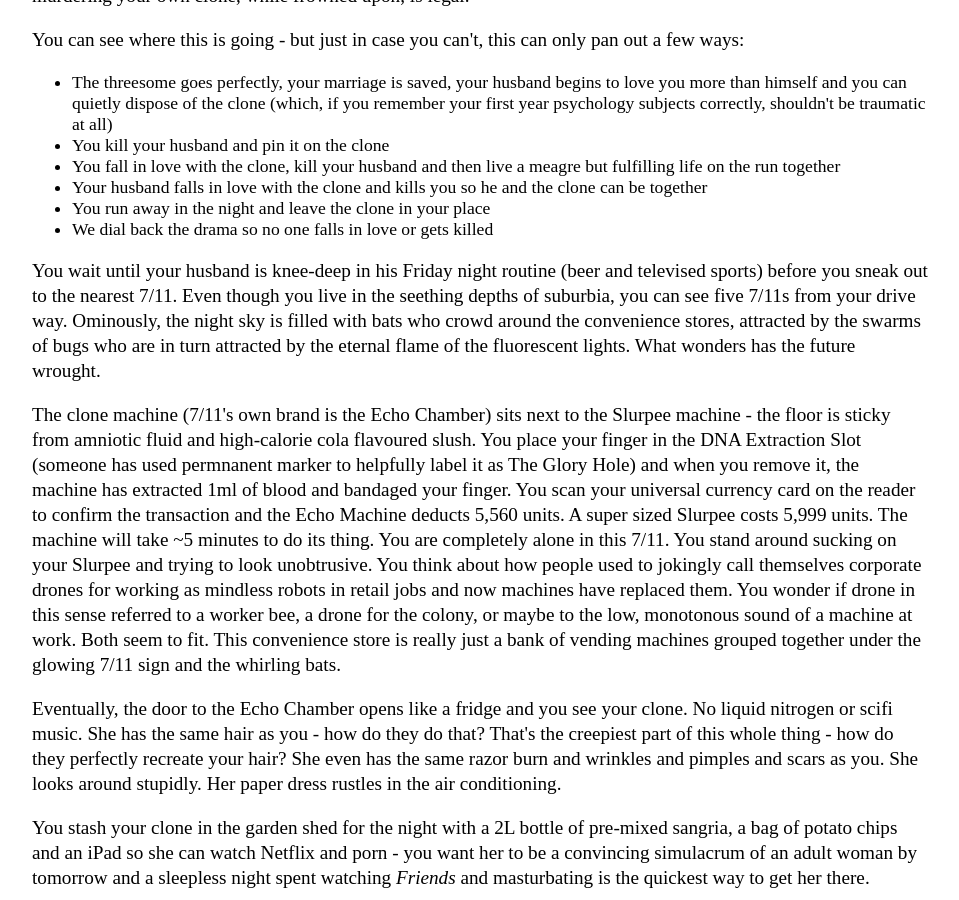
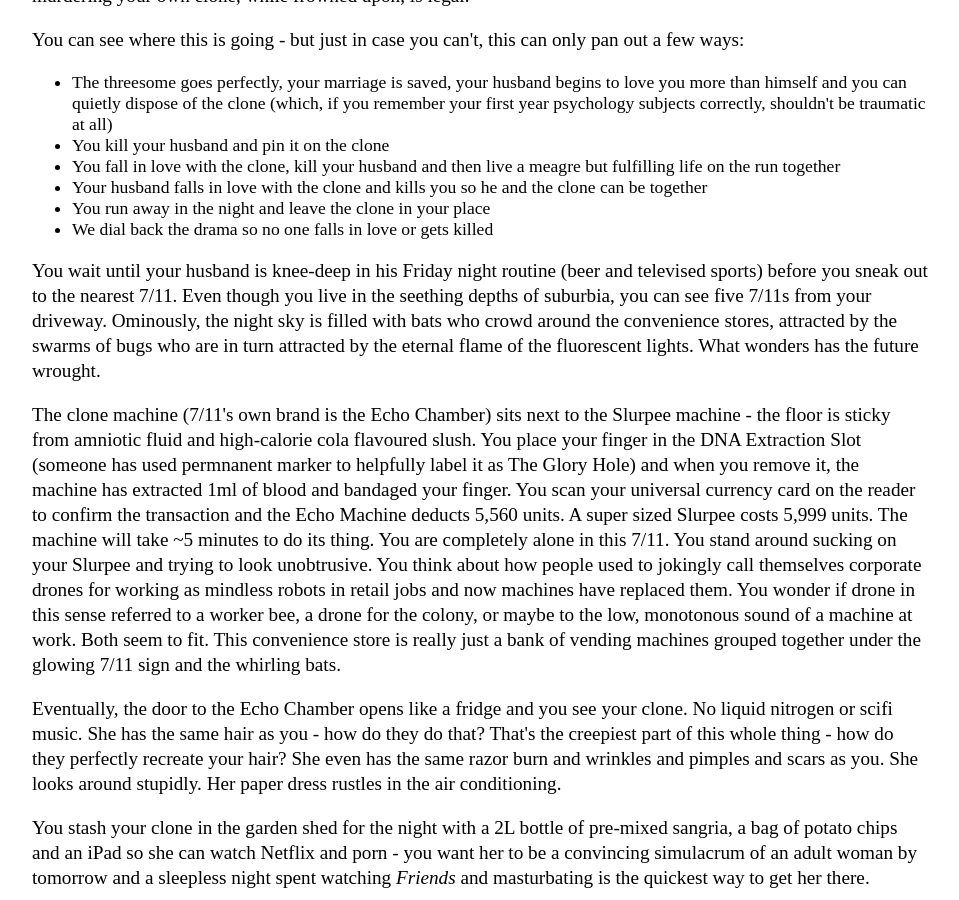
Before and after one commit to Pinelife/pinelife.github.io, a Jekyll site: the page built from Hellhole/excitingevent1.html, in a window 1280 px wide and 900 px high, scrolled down 587 px. Shown: the whole window, without its empty margins (160-1119 px from the left). Built offline with Jekyll 4.4.1, drawn with Linux system fonts in a browser that asks for light colours.

Commit message:
Update excitingevent1.html

```diff
--- a/Hellhole/excitingevent1.html
+++ b/Hellhole/excitingevent1.html
@@ -35,7 +35,7 @@
 </ul>
 <p>
   You wait until your husband is knee-deep in his Friday night routine (beer and televised sports) before you sneak out to the nearest 7/11.
-  Even though you live in the seething depths of suburbia, you can see five 7/11s from your drive way. Ominously, the night sky is filled with bats who crowd around the
+  Even though you live in the seething depths of suburbia, you can see five 7/11s from your driveway. Ominously, the night sky is filled with bats who crowd around the
   convenience stores, attracted by the swarms of bugs who are in turn attracted by the eternal flame of the fluorescent lights. What wonders has the future wrought.
  </p>
 <p>
```
